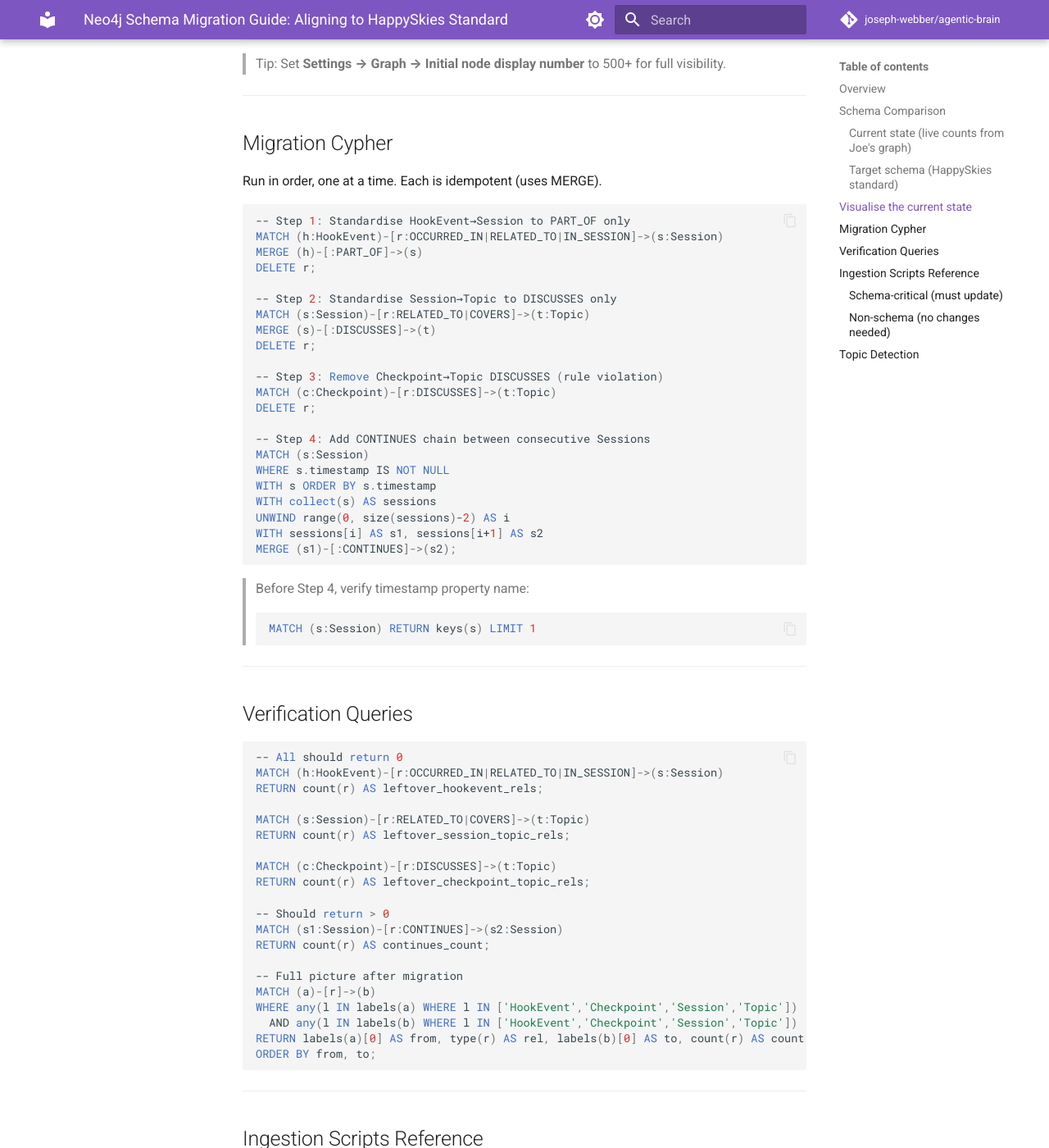
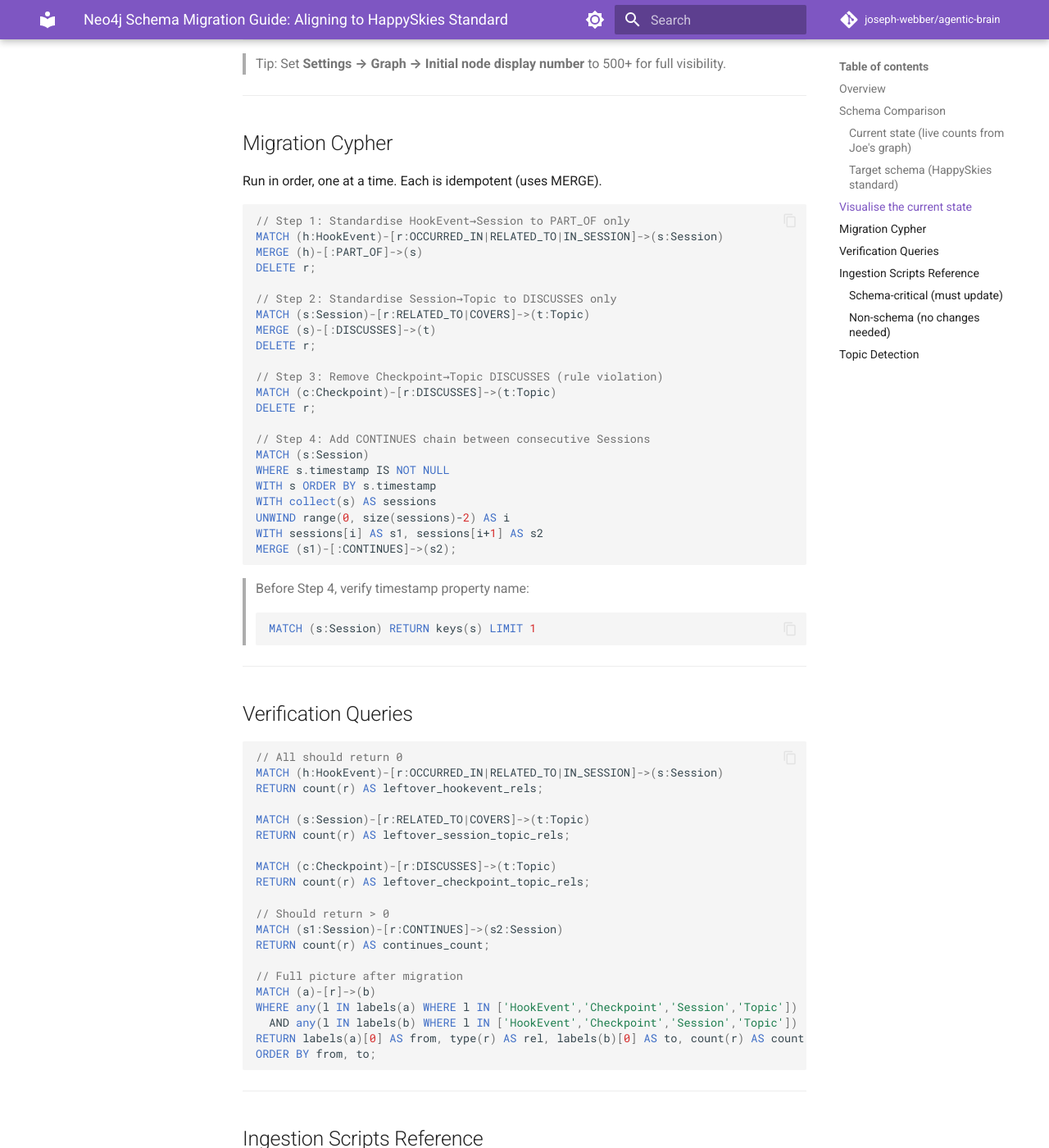
Before and after one commit to joseph-webber/agentic-brain, an MkDocs documentation site: the page built from docs/neo4j-schema-migration.md, in a window 1280 px wide and 1400 px high, scrolled down 1701 px. Shown: the whole window at 82% size. Built offline with MkDocs 1.6.1 and Material for MkDocs 9.7.7, drawn with Linux system fonts in a browser that asks for light colours; comment, search, counter and statistics services are not loaded.

Commit message:
fix: correct Cypher comment syntax (// not --) and improve readability
Co-authored-by: Copilot <223556219+Copilot@users.noreply.github.com>

````diff
--- a/docs/neo4j-schema-migration.md
+++ b/docs/neo4j-schema-migration.md
@@ -68,21 +68,21 @@ RETURN a, r, b
 Run in order, one at a time. Each is idempotent (uses MERGE).
 
 ```cypher
--- Step 1: Standardise HookEvent→Session to PART_OF only
+// Step 1: Standardise HookEvent→Session to PART_OF only
 MATCH (h:HookEvent)-[r:OCCURRED_IN|RELATED_TO|IN_SESSION]->(s:Session)
 MERGE (h)-[:PART_OF]->(s)
 DELETE r;
 
--- Step 2: Standardise Session→Topic to DISCUSSES only
+// Step 2: Standardise Session→Topic to DISCUSSES only
 MATCH (s:Session)-[r:RELATED_TO|COVERS]->(t:Topic)
 MERGE (s)-[:DISCUSSES]->(t)
 DELETE r;
 
--- Step 3: Remove Checkpoint→Topic DISCUSSES (rule violation)
+// Step 3: Remove Checkpoint→Topic DISCUSSES (rule violation)
 MATCH (c:Checkpoint)-[r:DISCUSSES]->(t:Topic)
 DELETE r;
 
--- Step 4: Add CONTINUES chain between consecutive Sessions
+// Step 4: Add CONTINUES chain between consecutive Sessions
 MATCH (s:Session)
 WHERE s.timestamp IS NOT NULL
 WITH s ORDER BY s.timestamp
@@ -102,7 +102,7 @@ MERGE (s1)-[:CONTINUES]->(s2);
 ## Verification Queries
 
 ```cypher
--- All should return 0
+// All should return 0
 MATCH (h:HookEvent)-[r:OCCURRED_IN|RELATED_TO|IN_SESSION]->(s:Session)
 RETURN count(r) AS leftover_hookevent_rels;
 
@@ -112,11 +112,11 @@ RETURN count(r) AS leftover_session_topic_rels;
 MATCH (c:Checkpoint)-[r:DISCUSSES]->(t:Topic)
 RETURN count(r) AS leftover_checkpoint_topic_rels;
 
--- Should return > 0
+// Should return > 0
 MATCH (s1:Session)-[r:CONTINUES]->(s2:Session)
 RETURN count(r) AS continues_count;
 
--- Full picture after migration
+// Full picture after migration
 MATCH (a)-[r]->(b)
 WHERE any(l IN labels(a) WHERE l IN ['HookEvent','Checkpoint','Session','Topic'])
   AND any(l IN labels(b) WHERE l IN ['HookEvent','Checkpoint','Session','Topic'])
````
